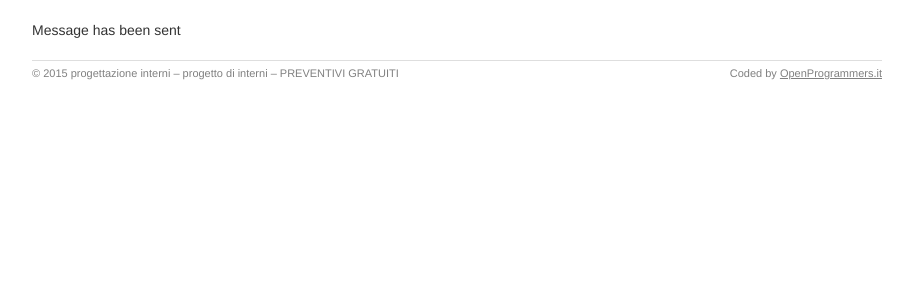
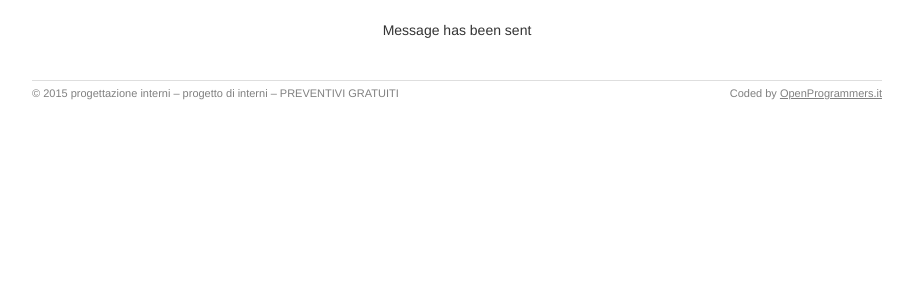
Before and after one commit to FrancescoBorzi/progettazione-interni, a PHP site: page /send.php in a window 1280 px wide. Shown: the part 55-355 px from the top of the page, without its empty margins (183-1096 px from the left). Run offline with PHP 8.4, Linux system fonts and the light colour scheme; data that the repository does not hold is empty; some libraries are stand-ins or nearby versions.

Commit message:
fix output layout in send.php

```diff
--- a/send.php
+++ b/send.php
@@ -41,6 +41,7 @@
           </div>
         </div>
       </nav>
+      <div class="text-center">
 
 <?php
 
@@ -68,10 +69,14 @@ if (!$mail->send()) {
   echo 'Message has been sent';
 }
 
+?>
+
+      </div>
+<?php
+
 include "partials/footer.html";
 
 ?>
-
     </div>
   </body>
 </html>
```
